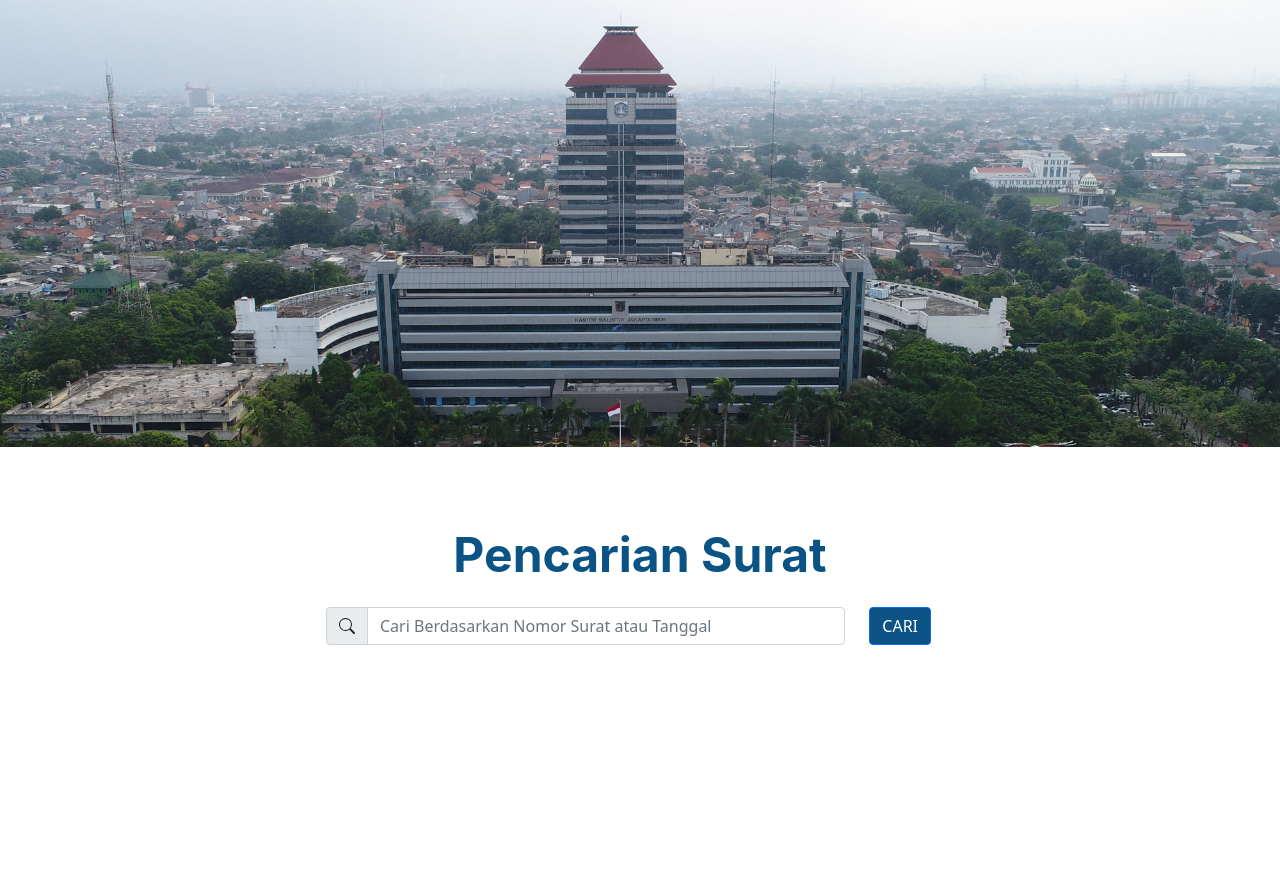
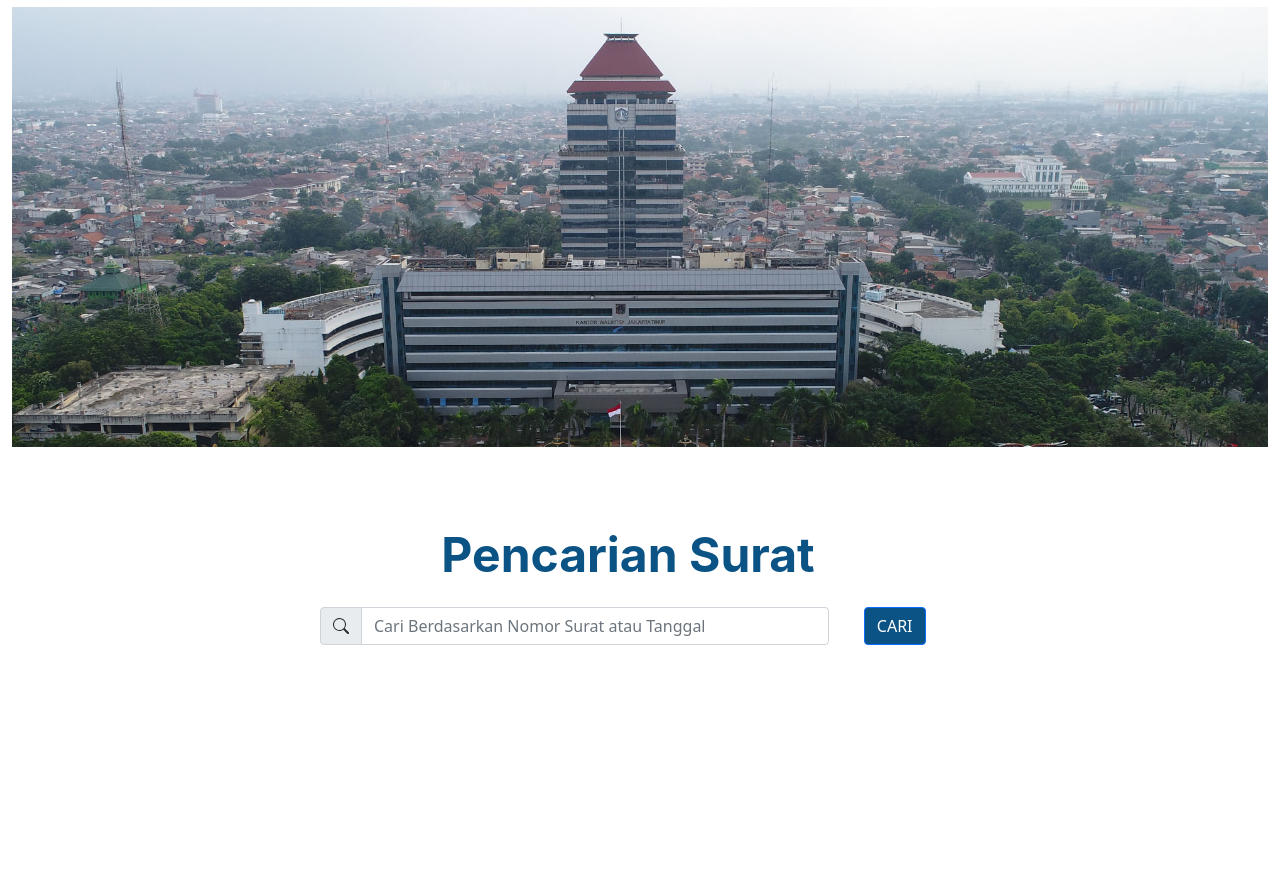
Before and after one commit to Jarsters/Suratan, a CodeIgniter 4 app: template app/Views/home/index.php in a window 1280 px wide. Shown: the part 360-1253 px from the top of the page. Run offline with PHP 8.4 and a stand-in for CodeIgniter, Linux system fonts and the light colour scheme; the template is opened without the code that fills it, so the values that code supplies are empty; some libraries are stand-ins or nearby versions; grey boxes are pictures that could not be loaded.

Commit message:
Memperbaiki halaman yang width-nya lebih 100%

```diff
--- a/app/Views/home/index.php
+++ b/app/Views/home/index.php
@@ -36,19 +36,20 @@
             </div>
         </nav>
     </header>
-    <div class="row">
+    <div class="row w-100 mt-2" style="margin:auto">
         <img src="\img\Kantor_Wali_Kota_Jakarta_Timur.jpg" class="img-fluid" alt="">
     </div>
     <br><br><br>
-    <div class="row justify-content-md-center">
-        <!-- <div class="col col-lg-2"></div> -->
-        <div class="col col-lg-6">
+    <div class="row justify-content-center w-100">
+        <div class="col col-sm-12 col-lg-6 justify-content-center">
+
             <div class="text-center">
                 <p style="font-family:inter;font-weight:bold;color:#0A5384;font-size:3rem;">Pencarian Surat</p>
             </div>
+
             <form class="form-inline">
-                <div class="row">
-                    <div class="col col-lg-10">
+                <div class="row justify-content-center">
+                    <div class="col col-8 col-lg-10 w-80">
                         <div class="input-group">
                             <span class="input-group-text">
                             <svg xmlns="http://www.w3.org/2000/svg" width="16" height="16" fill="currentColor" class="bi bi-search" viewBox="0 0 16 16">
@@ -59,13 +60,13 @@
                             <input type="text" class="form-control" placeholder="Cari Berdasarkan Nomor Surat atau Tanggal" name="keyword">
                         </div>
                     </div>
-                    <div class="col col-lg-2">
+                    <div class="col col-12 col-lg-2 text-center">
                         <button type="submit" class="btn btn-primary mb-2" style="background-color:#0A5384;">CARI</button>
                     </div>
                 </div>
             </form>
+
         </div>
-        <!-- <div class="col col-lg-2"></div> -->
     </div>
 </body>
 </html>
--- a/app/Views/surat/index.php
+++ b/app/Views/surat/index.php
@@ -37,6 +37,7 @@
         </nav>
     </header>
     <br><br><br>
+
     <div class="row justify-content-md-center w-100">
         <div class="col col-lg-6">
             <div class="text-center">
```
